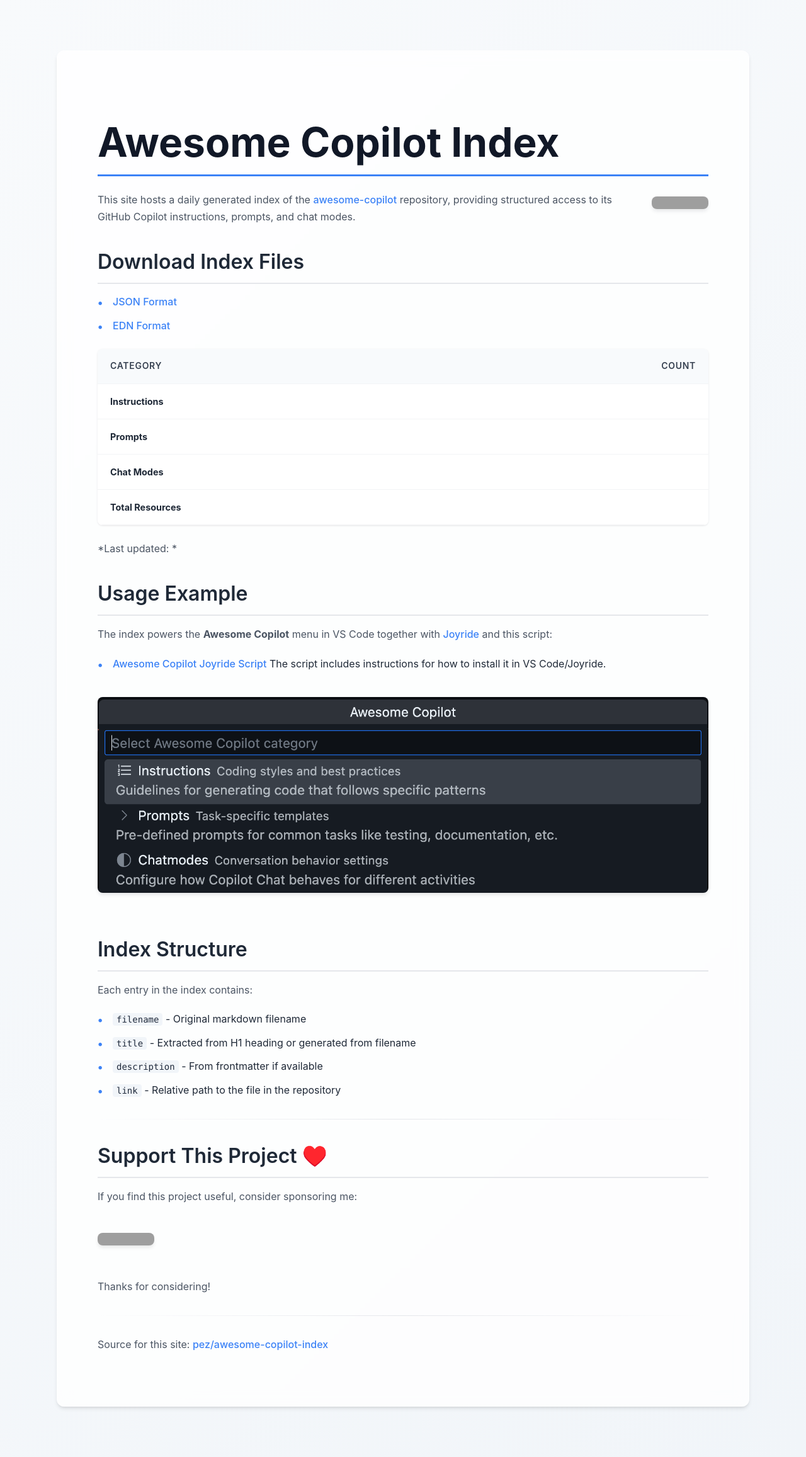
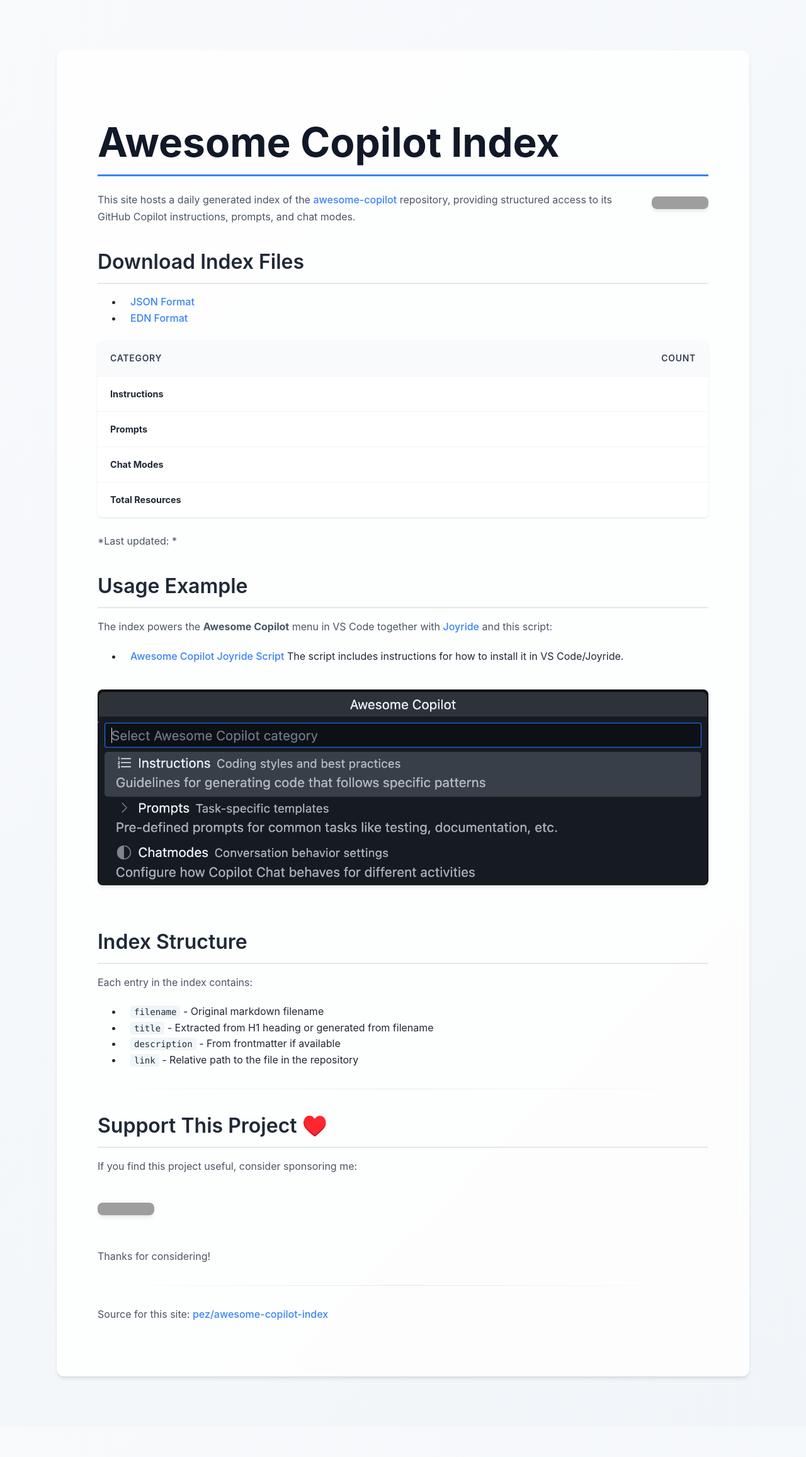
Before and after one commit to PEZ/awesome-copilot-index, a Jekyll site: the page built from site/index-template.md, in a window 1280 px wide. Shown: the whole page at 63% size. Built offline with Jekyll 4.4.1, drawn with Linux system fonts in a browser that asks for light colours; after the commit the page ends 2266 px from its top, so only the background shows below that; grey boxes are pictures that could not be loaded.

```diff
--- a/site/assets/css/style.css
+++ b/site/assets/css/style.css
@@ -124,29 +124,6 @@ tr:hover td {
   font-size: 0.75rem;
   font-weight: 500;
   margin: 0.25rem;
-}
-
-/* Lists - Clean mobile-friendly */
-ul {
-  list-style: none;
-  padding: 0;
-  margin: 1rem 0;
-}
-
-li {
-  margin: 0.75rem 0;
-  padding-left: 1.25rem;
-  position: relative;
-  line-height: 1.6;
-}
-
-li::before {
-  content: "•";
-  position: absolute;
-  left: 0;
-  color: #3b82f6;
-  font-weight: bold;
-  font-size: 1.1rem;
 }
 
 /* Code blocks - Modern and clean */
@@ -297,8 +274,12 @@ textarea.code:hover {
     padding: 1rem 1.25rem;
   }
 
-  li {
-    padding-left: 1.5rem;
+  ul li {
+    padding-left: 0.75rem;
+  }
+
+  ol li {
+    padding-left: 0.75rem;
   }
 }
 
```
Also changed, not shown: site/awesome-cursorrules-to-copilot-script.md (added, +52 -0 lines), site/awesome-cursorrules-to-copilot-menu.png (added), 1 other file.
